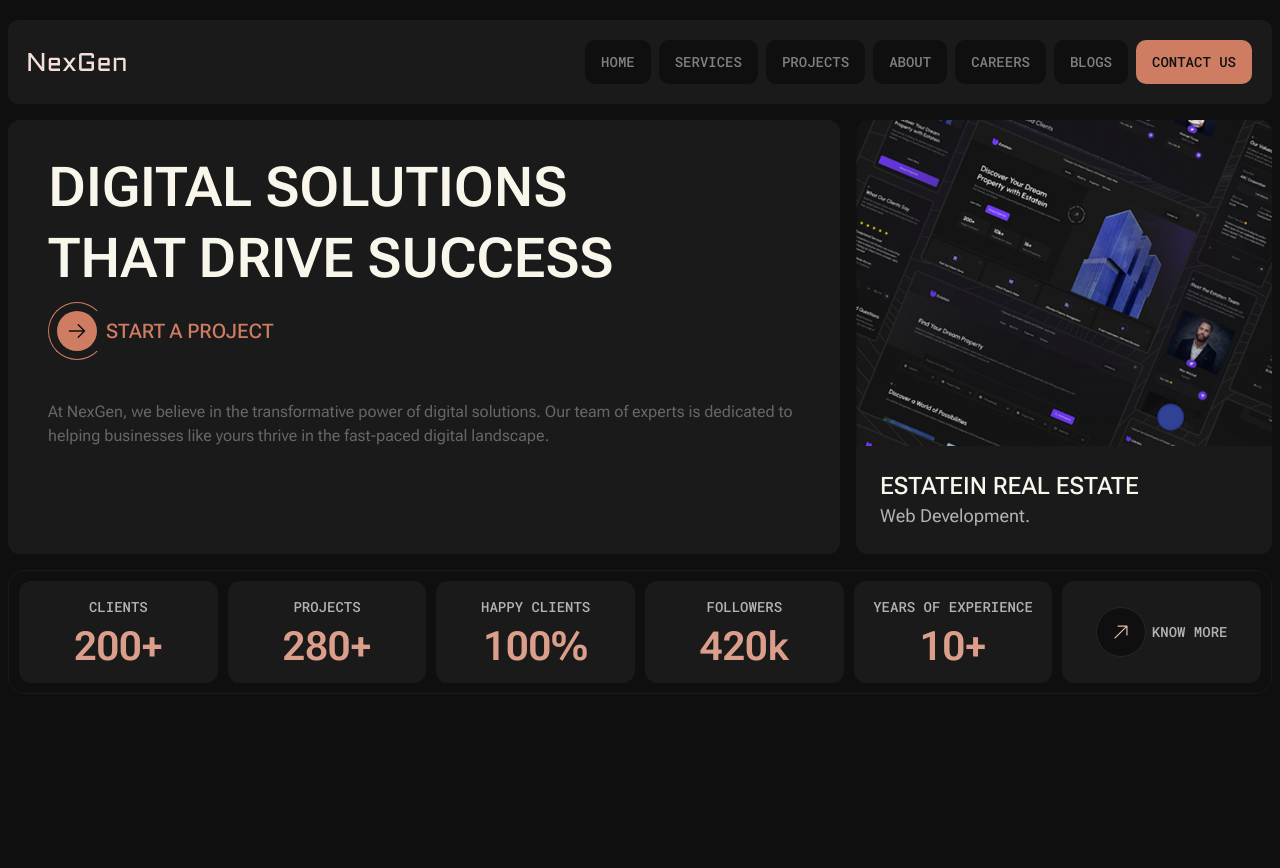
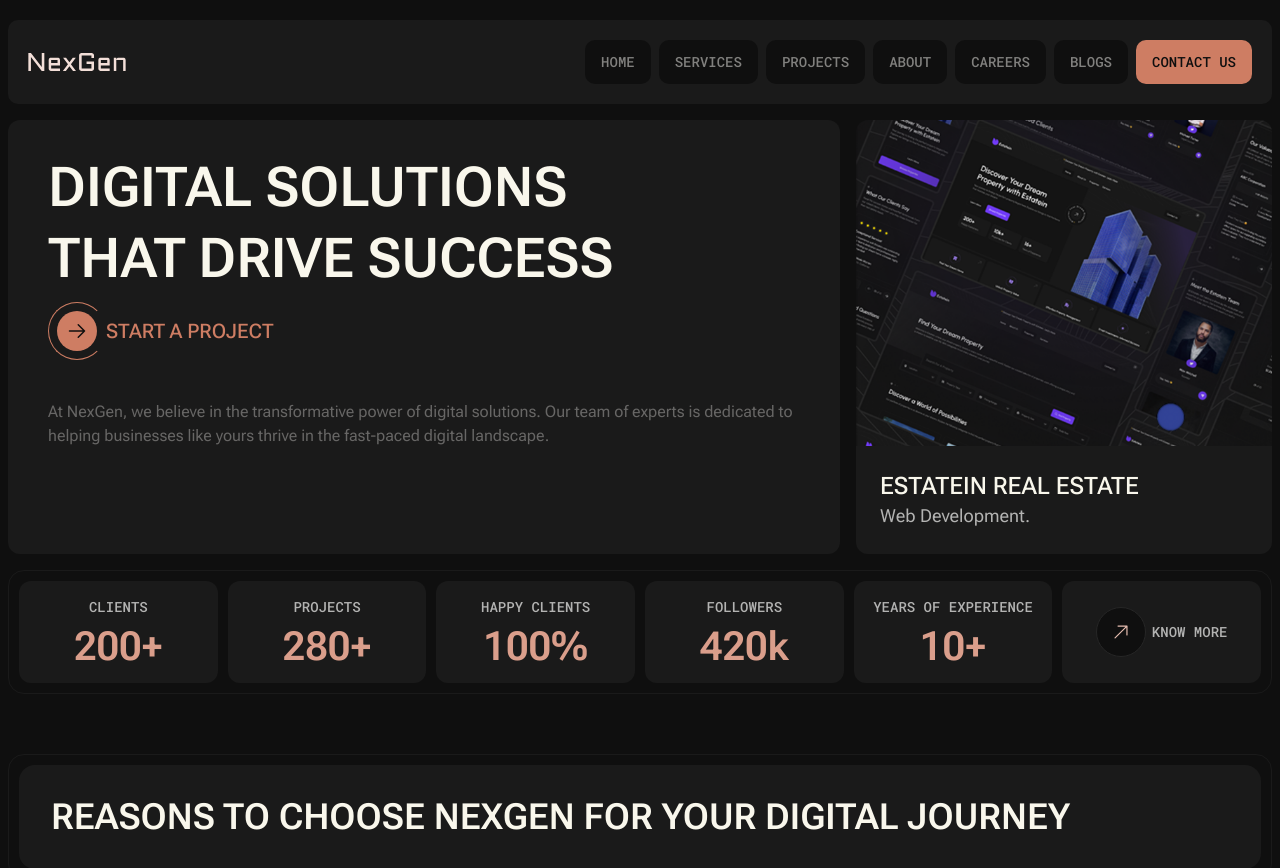
Before and after one commit to iabdwahab/nexgen-agency, a React (Vite) app: page /#/ in a window 1280 px wide. Shown: the top 868 px of the page. Before the commit the page ends 800 px from the top, so only its background shows below. Built offline with nearby package versions, Linux system fonts and the light colour scheme.

Commit message:
Creating SectionHeading Component.

```diff
--- /dev/null
+++ b/src/components/global/SectionHeading.tsx
@@ -0,0 +1,8 @@
+function SectionHeading({ children }: { children: string }) {
+  return (
+    <div className="bg-dark-10 rounded-2xl p-6 lg:p-8">
+      <h2 className="text-orange-95 text-2xl font-semibold uppercase lg:text-4xl">{children}</h2>
+    </div>
+  );
+}
+export default SectionHeading;
--- a/src/components/home_landing/StatsBlock.tsx
+++ b/src/components/home_landing/StatsBlock.tsx
@@ -3,7 +3,7 @@ import KnowMoreLink from "./KnowMoreLink";
 
 function StatsBlock() {
   return (
-    <div className="border-dark-10 grid grid-cols-2 gap-2.5 rounded-2xl border p-2.5 md:grid-cols-4 xl:grid-cols-6 max-xl:[&>*:nth-last-child(-n+2)]:col-span-2">
+    <div className="section-container grid grid-cols-2 gap-2.5 md:grid-cols-4 xl:grid-cols-6 max-xl:[&>*:nth-last-child(-n+2)]:col-span-2">
       {statsElements}
       <KnowMoreLink />
     </div>
--- /dev/null
+++ b/src/components/reasons_to_choose/Index.tsx
@@ -0,0 +1,14 @@
+import SectionHeading from "../global/SectionHeading";
+
+function ReasonsToChoose() {
+  return (
+    <section className="my-section-margin">
+      <div className="container">
+        <div className="section-container">
+          <SectionHeading>Reasons to Choose NexGen for Your Digital Journey</SectionHeading>
+        </div>
+      </div>
+    </section>
+  );
+}
+export default ReasonsToChoose;
--- a/src/index.css
+++ b/src/index.css
@@ -30,6 +30,8 @@
 
   --font-roboto-flex: "Roboto Flex", sans-serif;
   --font-roboto-mono: "Roboto Mono", monospace;
+
+  --spacing-section-margin: 60px;
 }
 
 body {
@@ -43,3 +45,7 @@ body {
 button {
   @apply cursor-pointer duration-100 hover:opacity-85 focus:opacity-85 active:opacity-75;
 }
+
+.section-container {
+  @apply border-dark-10 rounded-2xl border p-2.5;
+}
--- a/src/pages/Home.tsx
+++ b/src/pages/Home.tsx
@@ -1,9 +1,11 @@
 import HomeLanding from "../components/home_landing/Index";
+import ReasonsToChoose from "../components/reasons_to_choose/Index";
 
 function Home() {
   return (
     <>
       <HomeLanding />
+      <ReasonsToChoose />
     </>
   );
 }
```
